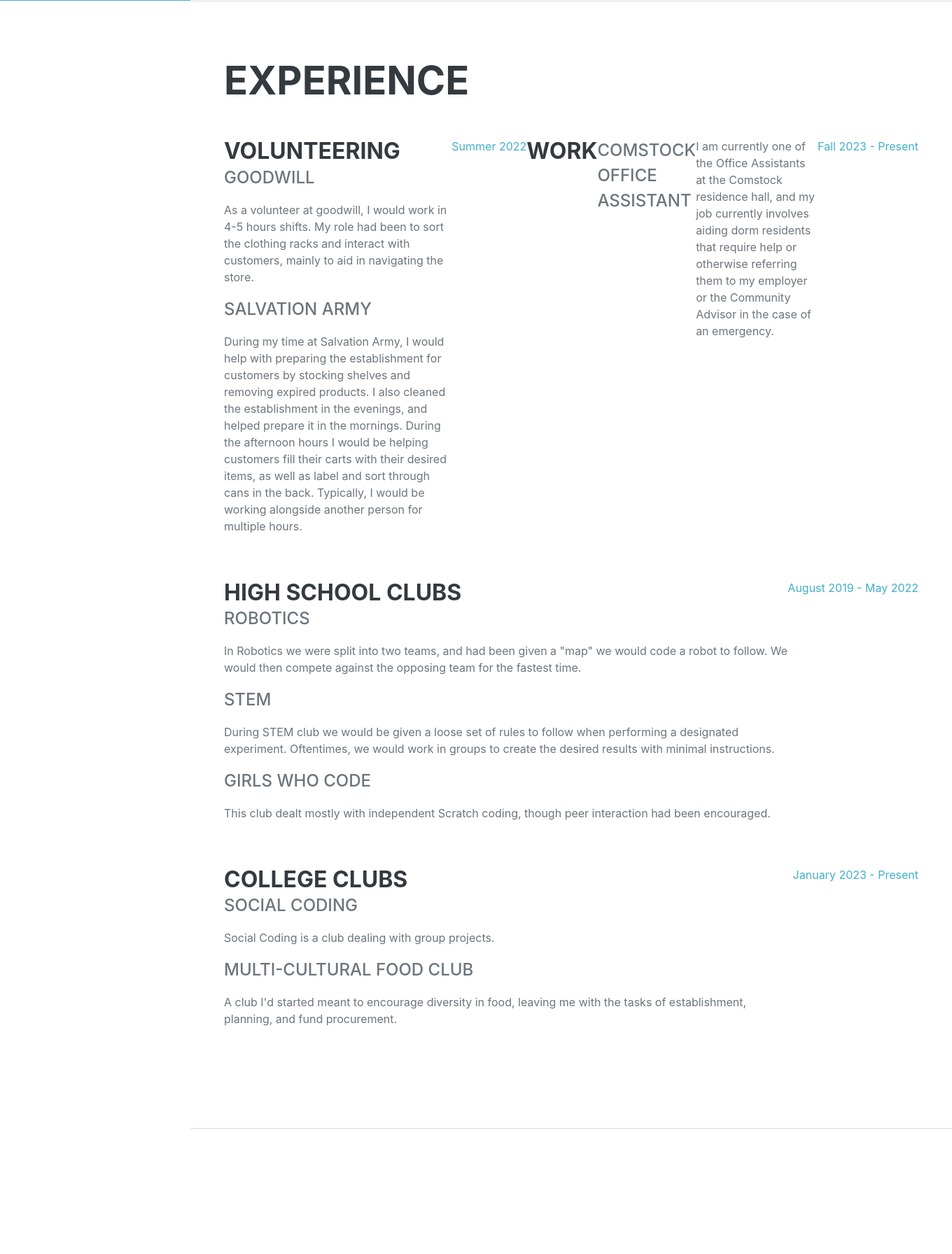
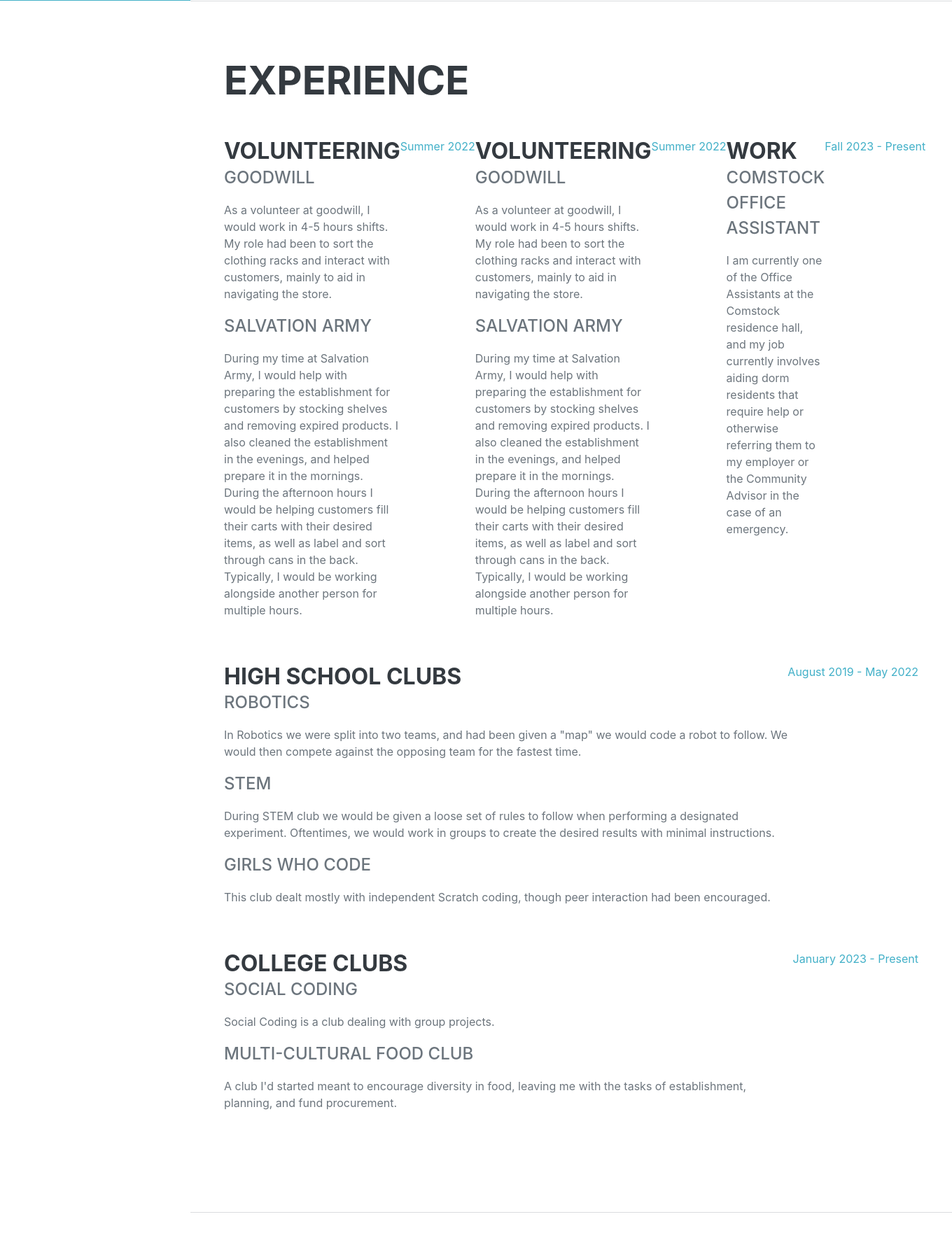
Before and after one commit to XiIinous/items, a Django app: page / in a window 1360 px wide. Shown: the part 799-2591 px from the top of the page at 70% size. Run offline with Django 4.2, Linux system fonts and the light colour scheme; some libraries are stand-ins or nearby versions; some web fonts are replaced.

Commit message:
format issues again

```diff
--- a/hell_world/templates/hell_world.html
+++ b/hell_world/templates/hell_world.html
@@ -75,10 +75,19 @@
                             <p>During my time at Salvation Army, I would help with preparing the establishment for customers by stocking shelves and removing expired products. I also cleaned the establishment in the evenings, and helped prepare it in the mornings. During the afternoon hours I would be helping customers fill their carts with their desired items, as well as label and sort through cans in the back. Typically, I would be working alongside another person for multiple hours.</p>
                         </div>
                         <div class="flex-shrink-0"><span class="text-primary">Summer 2022</span></div>
-                        <div class="flex-grow-1"></div>
+                        <div class="flex-grow-1">
+                            <h3 class="mb-0">Volunteering</h3>
+                            <div class="subheading mb-3">Goodwill</div>
+                            <p>As a volunteer at goodwill, I would work in 4-5 hours shifts. My role had been to sort the clothing racks and interact with customers, mainly to aid in navigating the store.</p>
+                            <div class="subheading mb-3">Salvation Army</div>
+                            <p>During my time at Salvation Army, I would help with preparing the establishment for customers by stocking shelves and removing expired products. I also cleaned the establishment in the evenings, and helped prepare it in the mornings. During the afternoon hours I would be helping customers fill their carts with their desired items, as well as label and sort through cans in the back. Typically, I would be working alongside another person for multiple hours.</p>
+                        </div>
+                        <div class="flex-shrink-0"><span class="text-primary">Summer 2022</span></div>
+                        <div class="flex-grow-1">
                             <h3 class="mb-0">Work</h3>
-                                <div class="subheading mb-3">Comstock Office Assistant</div>
-                                <p>I am currently one of the Office Assistants at the Comstock residence hall, and my job currently involves aiding dorm residents that require help or otherwise referring them to my employer or the Community Advisor in the case of an emergency.</p>
+                            <div class="subheading mb-3">Comstock Office Assistant</div>
+                            <p>I am currently one of the Office Assistants at the Comstock residence hall, and my job currently involves aiding dorm residents that require help or otherwise referring them to my employer or the Community Advisor in the case of an emergency.</p>
+                        </div>
                         <div class="flex-shrink-0"><span class="text-primary">Fall 2023 - Present</span></div>
                     </div>
                     <div class="d-flex flex-column flex-md-row justify-content-between mb-5">
```
